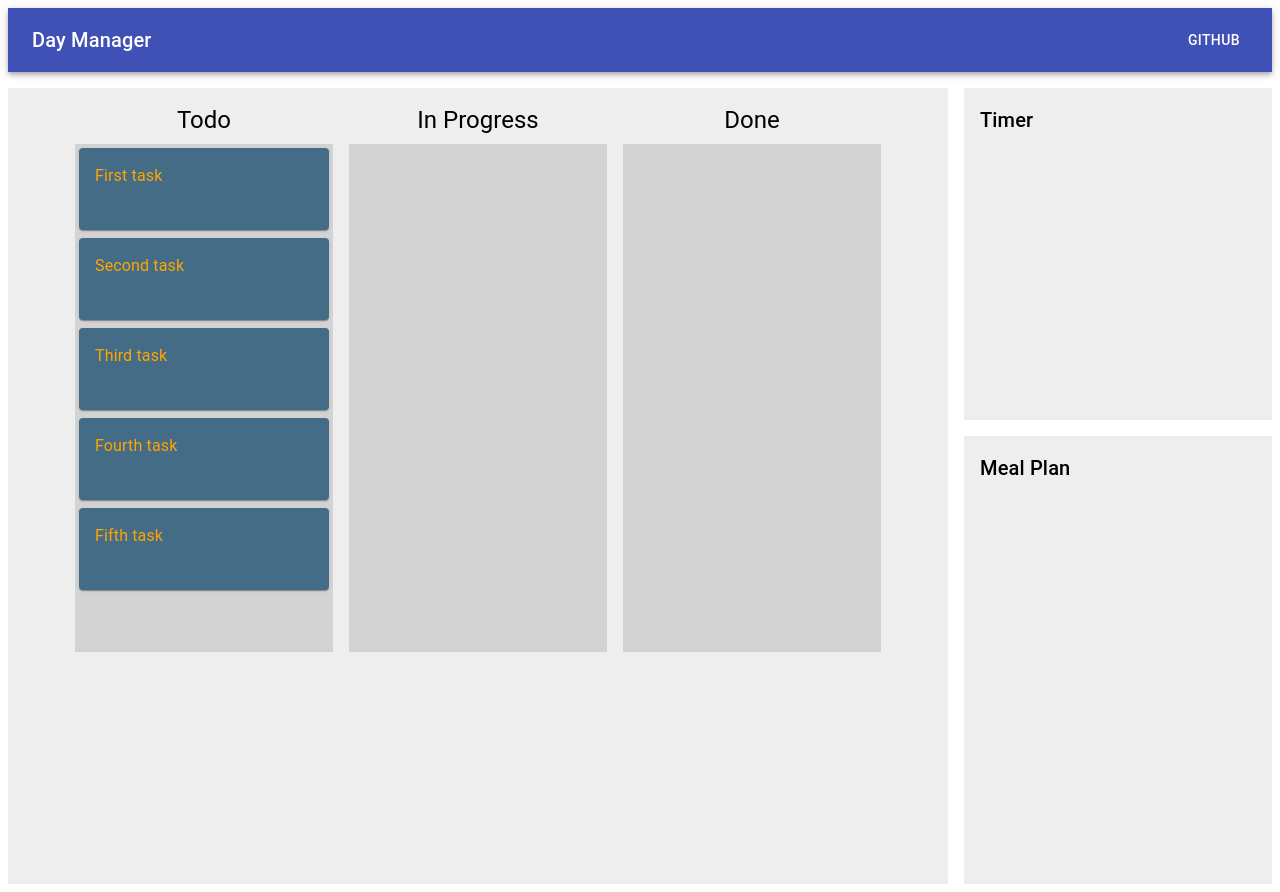
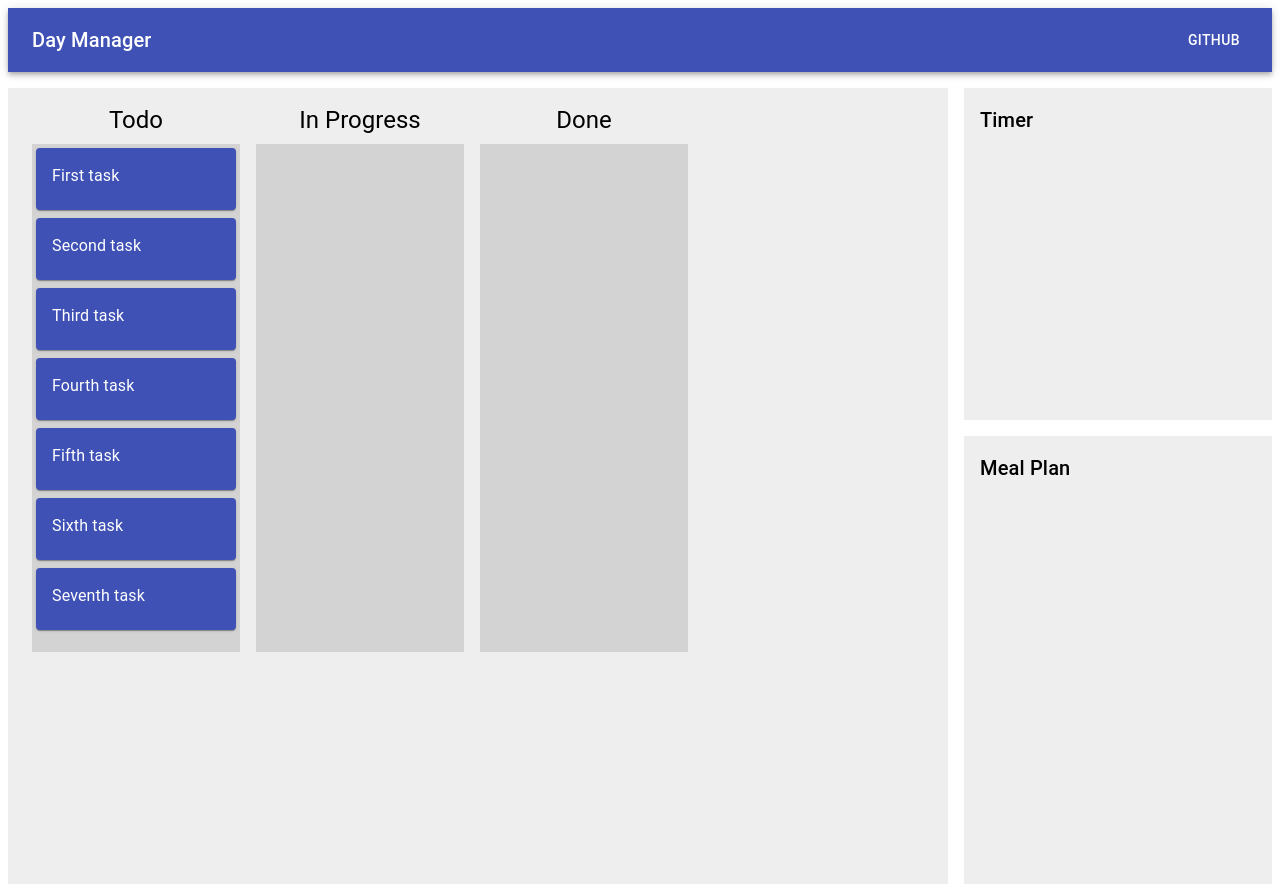
Before and after one commit to nathanjnile/Productivity-Manager, a React (Create React App) app in the folder client/: page / in a window 1280 px wide. Built offline with nearby package versions, Linux system fonts and the light colour scheme.

Commit message:
Aligned to do list to left so that when the screen is resized, the left side isnt hidden

```diff
--- a/client/src/components/MainApp/MainApp.module.css
+++ b/client/src/components/MainApp/MainApp.module.css
@@ -13,6 +13,7 @@
     background-color: #eee;
     grid-column: 1/3;
     grid-row: 1/8;
+    overflow-x: scroll;
 }
 
 .divStyle1 {
--- a/client/src/components/Todolist/Todolist.js
+++ b/client/src/components/Todolist/Todolist.js
@@ -9,7 +9,9 @@ const itemsFromBackend = [
   {id: uuid(), content: "Second task"},
   {id: uuid(), content: "Third task"},
   {id: uuid(), content: "Fourth task"},
-  {id: uuid(), content: "Fifth task"}
+  {id: uuid(), content: "Fifth task"},
+  {id: uuid(), content: "Sixth task"},
+  {id: uuid(), content: "Seventh task"}
 ]
 
 const columnsFromBackend =
@@ -65,13 +67,12 @@ const onDragEnd = (result, columns, setColumns) => {
   }
 }
 
-
 const Todolist = () => {
   const [columns, setColumns] = useState(columnsFromBackend);
 
   return (
-    <div style={{display: "flex", justifyContent: "center", height: "100%"}}>
-      <DragDropContext onDragEnd={result => onDragEnd(result, columns, setColumns)}>
+    <div style={{display: "flex",justifyContent: "left", height: "100%"}}>
+      <DragDropContext onDragEnd={result => onDragEnd(result, columns, setColumns)} >
         {Object.entries(columns).map(([id, column]) => {
           return(
             <div key={id} style={{display: "flex", flexDirection: "column", alignItems: "center"}}>
@@ -86,7 +87,7 @@ const Todolist = () => {
                    style={{
                      background: snapshot.isDraggingOver ? "lightblue" : "lightgrey",
                      padding: 4,
-                     width: 250,
+                     width: 200,
                      minHeight: 500
                    }} >
                      {column.items.map((item, index) => {
@@ -102,9 +103,9 @@ const Todolist = () => {
                                 userSelect: "none",
                                 padding: 16,
                                 margin: "0 0 8px 0",
-                                minHeight: 50,
-                                backgroundColor: snapshot.isDragging ? "#263B4A" : "#456C86",
-                                color: "orange",
+                                minHeight: 30,
+                                backgroundColor: snapshot.isDragging ? "#263B4A" : "#3F51B5",
+                                color: "white",
                                 ...provided.draggableProps.style
                               }} >
                               <Typography>
```
